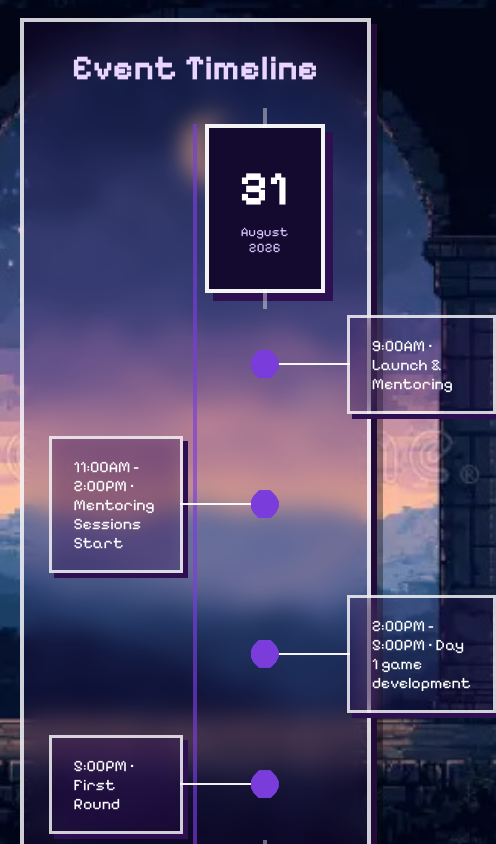
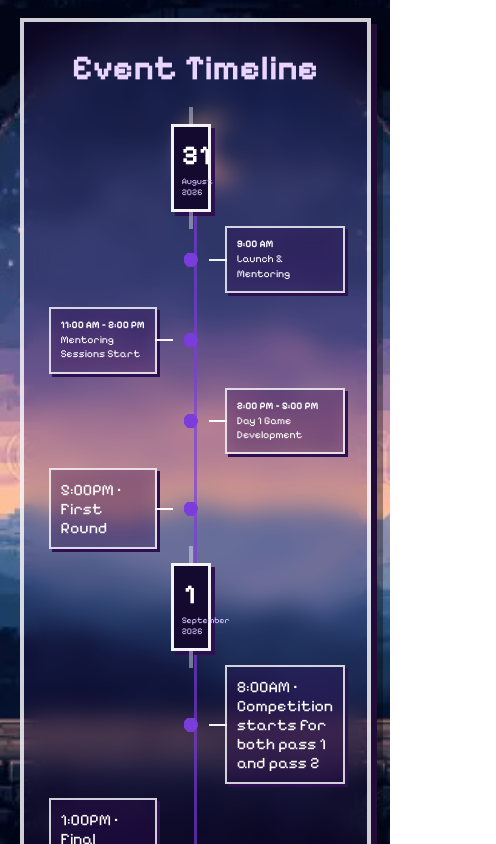
Before and after one commit to RashmiR777/RESOLVE26, a React (Vite) app: page / in a window 390 px wide. Shown: the part 1680-2524 px from the top of the page, 496 px wide, since content can reach past the window. Built offline with nearby package versions, Linux system fonts and the light colour scheme.

Commit message:
fixed the timeline boxes

```diff
--- a/src/App.css
+++ b/src/App.css
@@ -168,6 +168,7 @@ color:#e9d5ff;
 .timeline-section {
   padding-top: 50px;
 }
+
 .timeline-visual {
   position: relative;
   display: grid;
@@ -176,6 +177,7 @@ color:#e9d5ff;
   align-items: center;
   margin-top: 35px;
 }
+
 .timeline-visual::before {
   content: "";
   position: absolute;
@@ -186,27 +188,40 @@ color:#e9d5ff;
   background: #7a3ddb;
   opacity: 0.65;
 }
+
 .timeline-row {
   display: contents;
 }
+
 .timeline-side {
   min-height: 1px;
 }
+
 .timeline-day-row .timeline-day-card,
 .timeline-item-row .timeline-marker {
   grid-column: 2;
 }
+
+/* ---------- Day Card ---------- */
+
 .timeline-day-card {
   position: relative;
   z-index: 2;
-  padding: 32px 30px;
-  background: #140a2f;
-  border: 4px solid rgba(255,255,255,.95);
-  box-shadow: 8px 8px 0 #2d0f52;
-  text-align: center;
+
   width: 100%;
   max-width: 220px;
+
+  padding: 32px 30px;
+
+  background: #140a2f;
+
+  border: 4px solid rgba(255,255,255,.95);
+
+  box-shadow: 8px 8px 0 #2d0f52;
+
+  text-align: center;
 }
+
 .timeline-day-card::before,
 .timeline-day-card::after {
   content: "";
@@ -214,40 +229,55 @@ color:#e9d5ff;
   left: 50%;
   width: 4px;
   height: 20px;
-  background: rgba(255,255,255,0.4);
+  background: rgba(255,255,255,.4);
   transform: translateX(-50%);
 }
+
 .timeline-day-card::before {
   top: -20px;
 }
+
 .timeline-day-card::after {
   bottom: -20px;
 }
+
 .timeline-day-card span {
-  color: #fff;
+  color: white;
   font-size: 3rem;
   font-weight: 700;
   letter-spacing: 2px;
 }
+
 .timeline-day-card p {
   margin: 8px 0 0;
   color: #d8c8ff;
-  font-size: 0.82rem;
+  font-size: .82rem;
   line-height: 1.2;
-  letter-spacing: 0.02em;
-  text-align: center;
-  padding-left: 0;
 }
-.timeline-day-card {
-  text-align: center;
-}
+
+/* ---------- Timeline Rows ---------- */
+
 .timeline-item-row {
   align-items: center;
 }
+
 .timeline-item-row.left .timeline-card,
 .timeline-item-row.right .timeline-card {
   position: relative;
 }
+
+.timeline-item-row.left .timeline-card {
+  justify-self: end;
+  grid-column: 1;
+}
+
+.timeline-item-row.right .timeline-card {
+  justify-self: start;
+  grid-column: 3;
+}
+
+/* Connecting Lines */
+
 .timeline-item-row.left .timeline-card::after {
   content: "";
   position: absolute;
@@ -256,9 +286,9 @@ color:#e9d5ff;
   transform: translateY(-50%);
   width: 80px;
   height: 2px;
-  background: rgba(255,255,255,0.95);
-  z-index: 0;
+  background: rgba(255,255,255,.95);
 }
+
 .timeline-item-row.right .timeline-card::before {
   content: "";
   position: absolute;
@@ -267,50 +297,186 @@ color:#e9d5ff;
   transform: translateY(-50%);
   width: 80px;
   height: 2px;
-  background: rgba(255,255,255,0.95);
-  z-index: 0;
+  background: rgba(255,255,255,.95);
 }
-.timeline-item-row.left .timeline-card {
-  justify-self: end;
-  grid-column: 1;
-  z-index: 1;
-}
-.timeline-item-row.right .timeline-card {
-  justify-self: start;
-  grid-column: 3;
-  z-index: 1;
-}
-.timeline-item-row .timeline-marker {
+
+/* Marker */
+
+.timeline-marker {
   justify-self: center;
+
   width: 28px;
   height: 28px;
+
   background: #7a3ddb;
-  box-shadow: none;
+
   border: 4px solid #7a3ddb;
-  position: relative;
-  z-index: 2;
+
   clip-path: polygon(
     30% 0%, 70% 0%,
     90% 20%, 100% 40%, 100% 60%,
     90% 80%, 70% 100%, 30% 100%,
     10% 80%, 0% 60%, 0% 40%, 10% 20%
   );
+
+  z-index: 2;
 }
+
+/* Cards */
+
 .timeline-card {
+  width: 100%;
+  max-width: 360px;
+
   padding: 18px 22px;
+
   background: rgba(51,15,83,.22);
   backdrop-filter: blur(10px);
+
   border: 3px solid rgba(255,255,255,.8);
-  border-radius: 0;
+
   box-shadow: 5px 5px 0 #2d0f52;
-  transition: transform 0.2s ease, box-shadow 0.2s ease;
-  width: 100%;
-  max-width: 360px;
+
+  transition: .2s;
 }
-.timeline-card:hover {
-  transform: translate(-3px, -3px);
-  box-shadow: 8px 8px 0 #2d0f52;
+
+.timeline-content{
+    display:flex;
+    flex-direction:column;
+    gap:5px;
 }
+
+.timeline-content strong{
+    font-size:.95rem;
+    color:white;
+    font-weight:700;
+}
+
+.timeline-content span{
+    font-size:.92rem;
+    line-height:1.45;
+    color:white;
+}
+
+.timeline-card:hover{
+    transform:translate(-3px,-3px);
+    box-shadow:8px 8px 0 #2d0f52;
+}
+
+/* ================= MOBILE ================= */
+
+@media(max-width:768px){
+
+.timeline-visual{
+
+grid-template-columns:1fr 40px 1fr;
+
+gap:14px;
+
+}
+
+.timeline-visual::before{
+
+width:3px;
+
+left:calc(50% - 1.5px);
+
+}
+
+.timeline-day-card{
+
+max-width:82px;
+
+padding:12px 8px;
+
+border-width:3px;
+
+box-shadow:4px 4px 0 #2d0f52;
+
+}
+
+.timeline-day-card span{
+
+font-size:1.7rem;
+
+}
+
+.timeline-day-card p{
+
+font-size:.55rem;
+
+margin-top:4px;
+
+}
+
+.timeline-marker{
+
+width:14px;
+
+height:14px;
+
+border-width:2px;
+
+}
+
+.timeline-card{
+
+padding:10px;
+
+border-width:2px;
+
+box-shadow:3px 3px 0 #2d0f52;
+
+}
+
+.timeline-content{
+
+gap:2px;
+
+}
+
+.timeline-content strong{
+
+font-size:.63rem;
+
+line-height:1.2;
+
+}
+
+.timeline-content span{
+
+font-size:.66rem;
+
+line-height:1.35;
+
+white-space:normal;
+
+overflow-wrap:break-word;
+
+word-break:normal;
+
+hyphens:auto;
+
+}
+
+.timeline-item-row.left .timeline-card::after{
+
+width:18px;
+
+right:-18px;
+
+}
+
+.timeline-item-row.right .timeline-card::before{
+
+width:18px;
+
+left:-18px;
+
+}
+
+}
+
 .card{
     padding:25px;
 
@@ -438,9 +604,9 @@ padding:25px;
 /* Mobile: keep only the contact content and the top line inside the boxed area */
 @media (max-width: 700px) {
   .footer {
-    background: transparent;
+    background: rgba(33,11,68,.42);
     padding: 40px 20px;
-    border-top: none; /* move the visible top line into the boxed contact */
+    border-top: 4px solid white; /* keep the visible top line on the ready-to-join box */
   }
 
   .footer-contact {
@@ -451,7 +617,7 @@ padding:25px;
     gap: 24px;
     background: rgba(51, 15, 83, 0.14);
     border: 2px solid rgba(255, 255, 255, 0.18);
-    border-top: 4px solid white; /* visible line stays inside this box */
+    border-top: none;
     box-shadow: none;
     text-align: center;
   }
--- a/src/App.jsx
+++ b/src/App.jsx
@@ -31,6 +31,10 @@ function App() {
             {/*im going to comment this link to the website btw jsx comments are so weird*/}
             <a className="btn btn-primary" href="https://q.me-qr.com/jmlr762q" target="_blank" rel="noopener noreferrer">
 Register Now </a>
+
+            {/*<Link className="btn btn-primary" to="/register">
+              Register Now
+            </Link>*/}
 
             <a className="btn btn-secondary" href="#about">
               Learn More
@@ -94,13 +98,19 @@ Register Now </a>
             <div className="timeline-side" />
             <div className="timeline-marker" />
             <div className="timeline-card">
-              <p>9:00AM • Launch & Mentoring</p>
+              <div className="timeline-content">
+                <strong>9:00 AM</strong>
+                <span>Launch & Mentoring</span>
+              </div>
             </div>
           </div>
 
           <div className="timeline-row timeline-item-row left">
             <div className="timeline-card">
-              <p>11:00AM - 2:00PM • Mentoring Sessions Start</p>
+              <div className="timeline-content">
+                <strong>11:00 AM – 2:00 PM</strong>
+                <span>Mentoring Sessions Start</span>
+              </div>
             </div>
             <div className="timeline-marker" />
             <div className="timeline-side" />
@@ -110,7 +120,10 @@ Register Now </a>
             <div className="timeline-side" />
             <div className="timeline-marker" />
             <div className="timeline-card">
-              <p>2:00PM - 5:00PM • Day 1 game development</p>
+              <div className="timeline-content">
+                <strong>2:00 PM – 5:00 PM</strong>
+                <span>Day 1 Game Development</span>
+              </div>
             </div>
           </div>
 
@@ -190,6 +203,10 @@ Register Now </a>
 <a className="btn btn-primary" href="https://q.me-qr.com/jmlr762q" target="_blank" rel="noopener noreferrer">
 Register Now </a>
 
+  {/*<Link className="btn btn-primary" to="/register">
+  Register Now
+</Link>*/}
+
   <div className="footer-contact">
     <div className="footer-box">
       <p>
```
